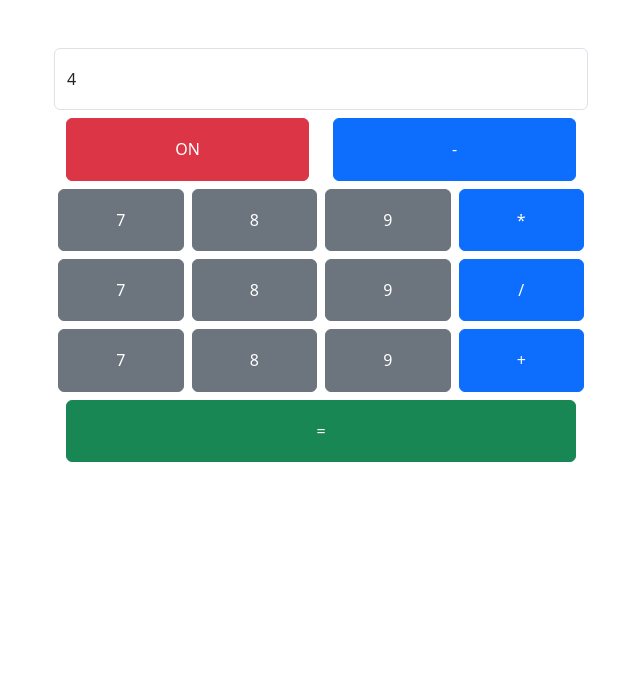
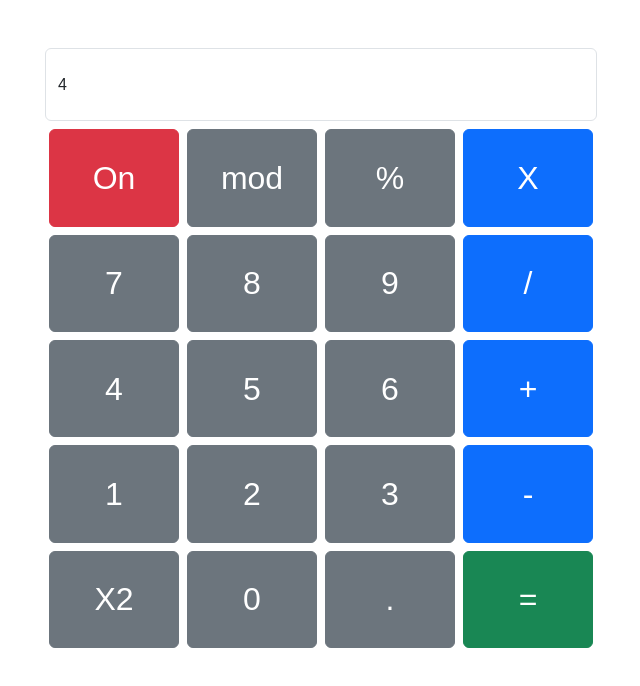
Before and after one commit to J2ZROMERO/Math-Magicians, a React (Create React App) app: page / in a window 1280 px wide. Shown: the top 686 px of the page, without its empty margins (319-959 px from the left). Built offline with nearby package versions, Linux system fonts and the light colour scheme.

Commit message:
Styles basic calculator completed

```diff
--- a/src/App.js
+++ b/src/App.js
@@ -1,47 +1,188 @@
 /* eslint-disable */
-import Accordion from 'react-bootstrap/Accordion';
-import Alert from 'react-bootstrap/Alert';
-import { Row, Col, Container, Form } from 'react-bootstrap';
+import Accordion from "react-bootstrap/Accordion";
+import Alert from "react-bootstrap/Alert";
+import { Row, Col, Container, Form } from "react-bootstrap";
 
 function App() {
+  return (
+    <Container className=" pt-5 calc_container">
+      <Container className="container calc_container-sub d-flex justify-content-center flex-wrap">
+        <Form.Control className="" type="text" value="4" />
 
-  return (
+        <Row className="w-100 text-center gx-2 pt-2">
+          <Col class="col col-3">
+            <button
+              class="btn btn-danger btn-block"
+              onclick="appendToDisplay('7')"
+            >
+              On
+            </button>
+          </Col>
+          <Col class="col col-3">
+            <button
+              class="btn btn-secondary btn-block"
+              onclick="appendToDisplay('7')"
+            >
+              mod
+            </button>
+          </Col>
+          <Col class="col col-3">
+            <button
+              class="btn btn-secondary btn-block"
+              onclick="appendToDisplay('7')"
+            >
+              %
+            </button>
+          </Col>
+          <Col class="col col-3">
+            <button
+              class="btn btn-primary btn-block"
+              onclick="setOperator('+')"
+            >
+              X
+            </button>
+          </Col>
+        </Row>
 
-    <Container className='h-75 pt-5 '>
-    <Container className='w-50 h-75 d-flex justify-content-center flex-wrap'>
-    <Form.Control className='' type="text" value="4" />
+        <Row className="w-100 text-center gx-2 pt-2">
+          <Col class="col col-3">
+            <button
+              class="btn btn-secondary btn-block"
+              onclick="appendToDisplay('7')"
+            >
+              7
+            </button>
+          </Col>
+          <Col class="col col-3">
+            <button
+              class="btn btn-secondary btn-block"
+              onclick="appendToDisplay('8')"
+            >
+              8
+            </button>
+          </Col>
+          <Col class="col col-3">
+            <button
+              class="btn btn-secondary btn-block"
+              onclick="appendToDisplay('9')"
+            >
+              9
+            </button>
+          </Col>
+          <Col class="col col-3">
+            <button
+              class="btn btn-primary btn-block"
+              onclick="setOperator('+')"
+            >
+              /
+            </button>
+          </Col>
+        </Row>
 
-      <Row className='w-100  text-center pt-2' >
-      <Col class="col col-3"><button class="btn btn-danger btn-block" onclick="calculate()">ON</button></Col>
-        <Col class="col col-3 offset-md-6"><button class="btn btn-primary btn-block" onclick="calculate()">-</button></Col>
-      </Row>
+        <Row className="w-100 text-center gx-2 pt-2">
+          <Col class="col col-3">
+            <button
+              class="btn btn-secondary btn-block"
+              onclick="appendToDisplay('7')"
+            >
+              4
+            </button>
+          </Col>
+          <Col class="col col-3">
+            <button
+              class="btn btn-secondary btn-block"
+              onclick="appendToDisplay('8')"
+            >
+              5
+            </button>
+          </Col>
+          <Col class="col col-3">
+            <button
+              class="btn btn-secondary btn-block"
+              onclick="appendToDisplay('9')"
+            >
+              6
+            </button>
+          </Col>
+          <Col class="col col-3">
+            <button
+              class="btn btn-primary btn-block"
+              onclick="setOperator('+')"
+            >
+              +
+            </button>
+          </Col>
+        </Row>
+        <Row className="w-100 text-center gx-2 pt-2">
+          <Col class="col col-3">
+            <button
+              class="btn btn-secondary btn-block"
+              onclick="appendToDisplay('7')"
+            >
+              1
+            </button>
+          </Col>
+          <Col class="col col-3">
+            <button
+              class="btn btn-secondary btn-block"
+              onclick="appendToDisplay('8')"
+            >
+              2
+            </button>
+          </Col>
+          <Col class="col col-3">
+            <button
+              class="btn btn-secondary btn-block"
+              onclick="appendToDisplay('9')"
+            >
+              3
+            </button>
+          </Col>
+          <Col class="col col-3">
+            <button
+              class="btn btn-primary btn-block"
+              onclick="setOperator('+')"
+            >
+              -
+            </button>
+          </Col>
+        </Row>
 
-    <Row className='w-100 text-center gx-2 pt-2' >
-        <Col class="col"><button class="btn btn-secondary btn-block" onclick="appendToDisplay('7')">7</button></Col>
-        <Col class="col"><button class="btn btn-secondary btn-block" onclick="appendToDisplay('8')">8</button></Col>
-        <Col class="col"><button class="btn btn-secondary btn-block" onclick="appendToDisplay('9')">9</button></Col>
-        <Col class="col"><button class="btn btn-primary btn-block" onclick="setOperator('+')">*</button></Col>
-      </Row>
 
-      <Row className='w-100 text-center gx-2 pt-2'>
-        <Col class="col "><button class="btn btn-secondary btn-block" onclick="appendToDisplay('7')">7</button></Col>
-        <Col class="col"><button class="btn btn-secondary btn-block" onclick="appendToDisplay('8')">8</button></Col>
-        <Col class="col"><button class="btn btn-secondary btn-block" onclick="appendToDisplay('9')">9</button></Col>
-        <Col class="col"><button class="btn btn-primary btn-block" onclick="setOperator('+')">/</button></Col>
-      </Row>
-      <Row className='w-100 text-center gx-2 pt-2'>
-        <Col class="col "><button class="btn btn-secondary btn-block" onclick="appendToDisplay('7')">7</button></Col>
-        <Col class="col"><button class="btn btn-secondary btn-block" onclick="appendToDisplay('8')">8</button></Col>
-        <Col class="col"><button class="btn btn-secondary btn-block" onclick="appendToDisplay('9')">9</button></Col>
-        <Col class="col"><button class="btn btn-primary btn-block" onclick="setOperator('+')">+</button></Col>
-      </Row>
-      <Row className='w-100 pt-2'>
-        <Col class="col col-6"><button class="btn btn-success btn-block" onclick="calculate()">=</button></Col>
+        <Row className="w-100 text-center gx-2 pt-2">
+          <Col class="col col-3">
+            <button
+              class="btn btn-secondary btn-block"
+              onclick="appendToDisplay('9')"
+            >
+              X2
+            </button>
+          </Col>
+          <Col class="col col-3">
+            <button
+              class="btn btn-secondary btn-block"
+              onclick="appendToDisplay('9')"
+            >
+              0
+            </button>
+          </Col>
+          <Col class="col col-3">
+            <button
+              class="btn btn-secondary btn-block"
+              onclick="appendToDisplay('9')"
+            >
+              .
+            </button>
+          </Col>
+          <Col class="col col-3">
+            <button class="btn btn-success btn-block" onclick="calculate()">
+              =
+            </button>
+          </Col>
+        </Row>
 
-      </Row>
-
+      </Container>
     </Container>
-  </Container>
   );
 }
 
--- a/src/scss/App.scss
+++ b/src/scss/App.scss
@@ -1,21 +1,62 @@
 /* The following line can be included in a src/App.scss */
+@import '../../node_modules/bootstrap/scss/bootstrap';
+/* The following block can be included in a custom.scss */
 
-/* The following block can be included in a custom.scss */
-#root {
-  height: 100vh;
+* {
+  font-family: sans-serif;
+  font-size: 1rem;
 }
 
 .btn{
-    width: 100%;
-    height: 100%;
+  width: 100%;
+  height: 100%;
+
+}
+// @import '../node_modules/bootstrap/dist/css/bootstrap.min.css';
+
+#root{
+  height: 100vh;
+
 
 }
 
-// .col{
-//   padding: 0 !important;
-//   background-color: red;
-// }
-/* import bootstrap to set changes */
+.calc_container-sub{
+  height: 75vh;
 
-// @import '../node_modules/bootstrap/dist/css/bootstrap.min.css';
-@import '../../node_modules/bootstrap/scss/bootstrap';
+}
+
+
+.col{
+
+  @include media-breakpoint-up(sm) {
+
+    & > * {
+      font-size: 2rem;
+    }
+  }
+
+  @include media-breakpoint-down(sm) {
+
+    & > * {
+      font-size: 1.2rem;
+    }
+  }
+}
+
+.calc_container{
+
+
+  height: inherit;
+  @include media-breakpoint-up(sm) {
+    width: 75vh;
+  }
+
+  @include media-breakpoint-down(sm) {
+    height: 100% !important;
+
+    &-sub {
+      height: 80%;
+    }
+
+  }
+  }
```
